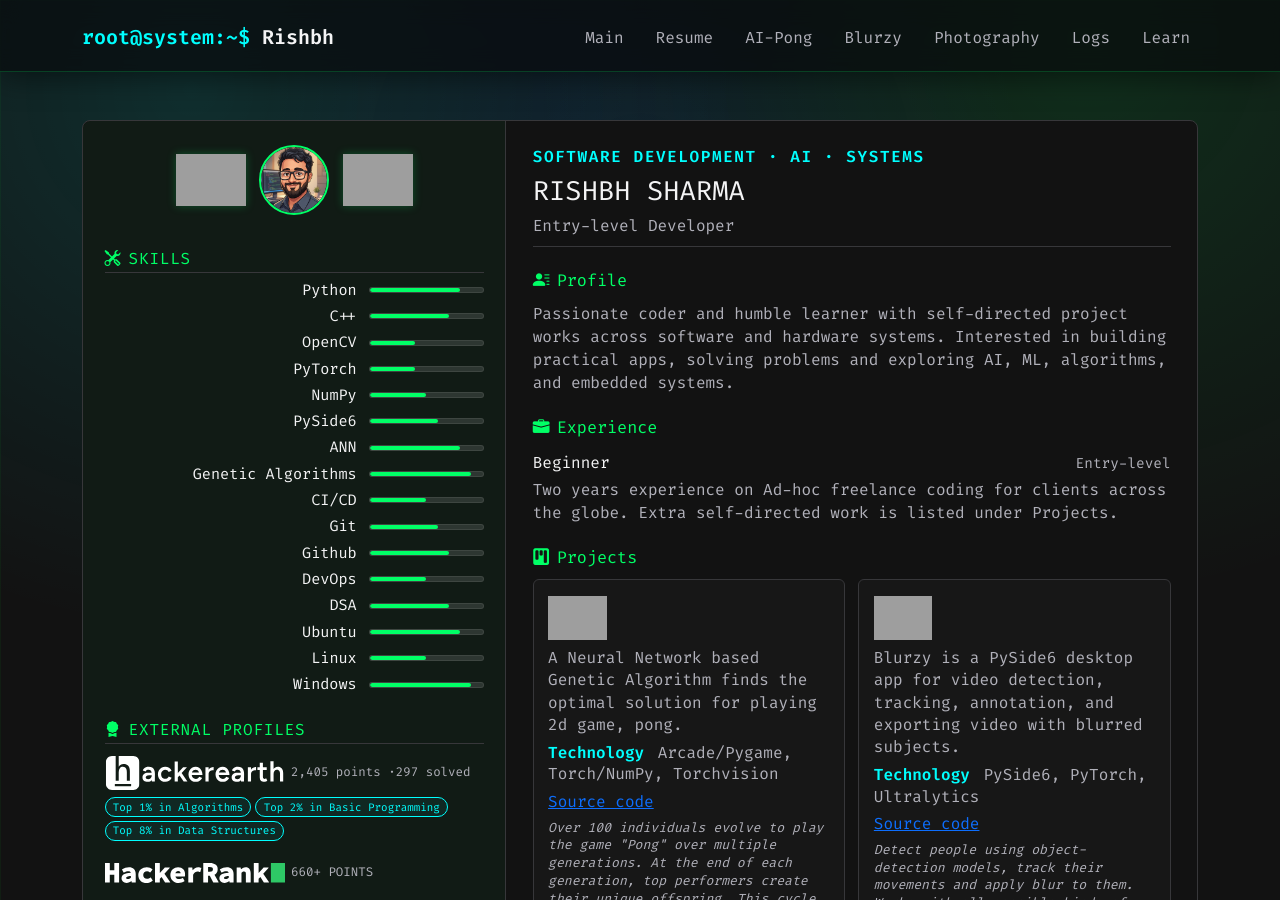
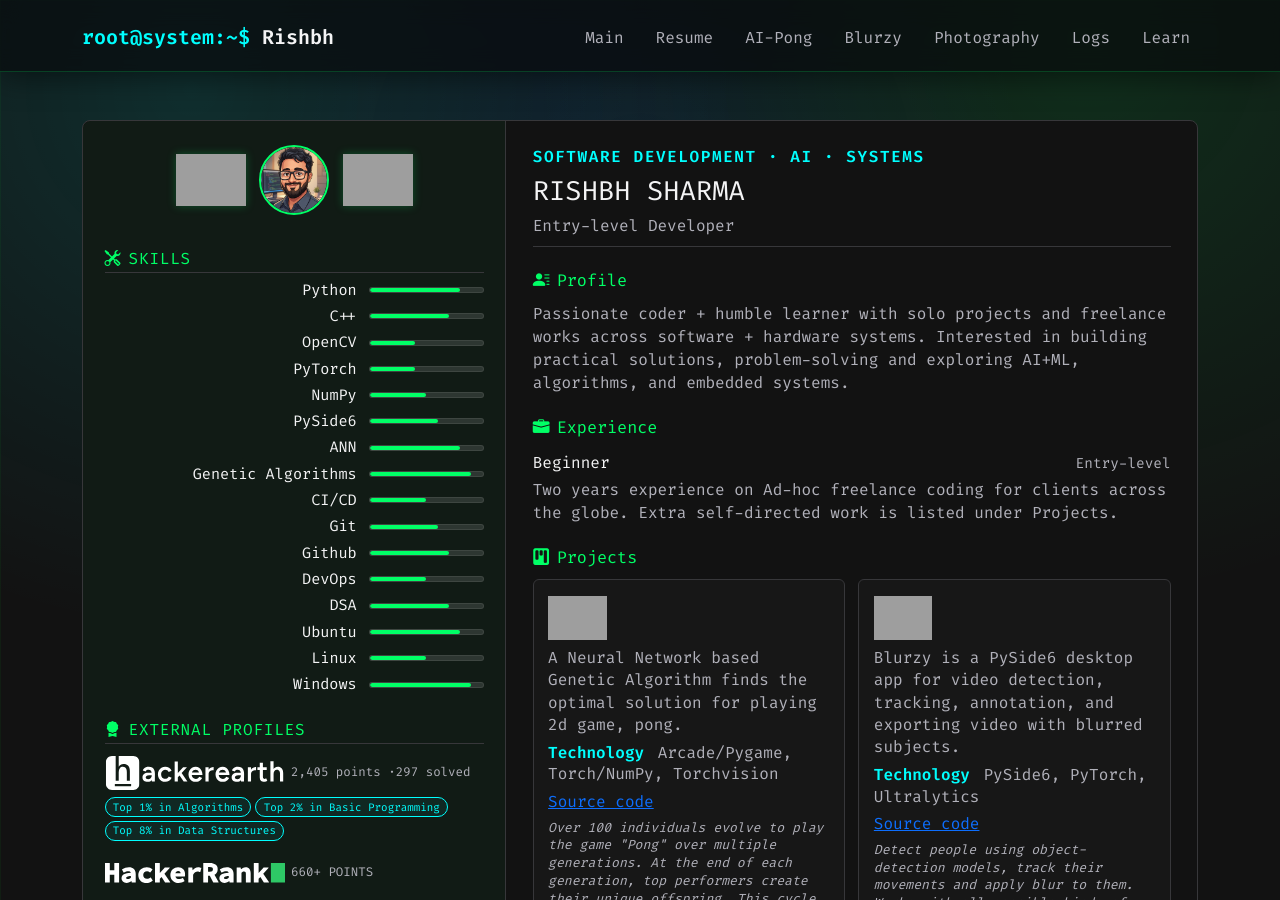
Before and after one commit to CodeRSTech/coderstech.github.io, a Jekyll site: the page built from resume.md, in a window 1280 px wide and 900 px high, cut to the strip 0-900 px from the top of the window. Built offline with Jekyll 4.4.1, drawn with Linux system fonts in a browser that asks for light colours; grey boxes are pictures that could not be loaded.

Commit message:
Updated intro text

```diff
--- a/_includes/resume/intro.html
+++ b/_includes/resume/intro.html
@@ -1,8 +1,8 @@
     <section class="resume-section" aria-labelledby="resume-profile">
       <h2 id="resume-profile"><i class="bi bi-person-lines-fill" aria-hidden="true"></i> Profile</h2>
       <p>
-        Passionate coder and humble learner with self-directed project works across software and hardware systems.
-        Interested in building practical apps, solving problems and exploring
-        AI, ML, algorithms, and embedded systems.
+        Passionate coder + humble learner with solo projects and freelance works across software + hardware systems.
+        Interested in building practical solutions, problem-solving and exploring
+        AI+ML, algorithms, and embedded systems.
       </p>
     </section>
```
